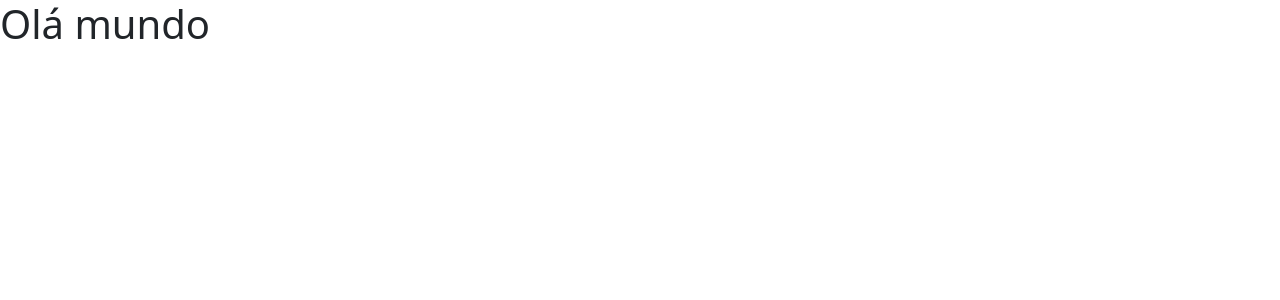
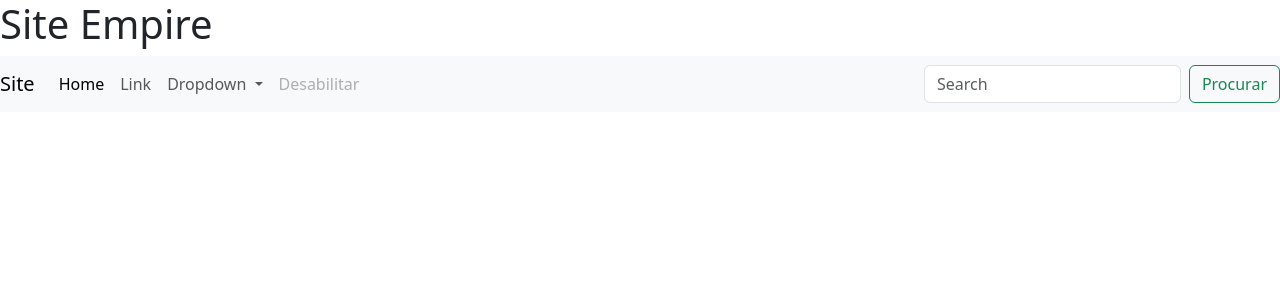
Before and after one commit to Douglas2022/PrimeiroDeployPA, a Flask app: page /pagina2 in a window 1280 px wide. Shown: the top 300 px of the page. Run offline with Flask 3, Linux system fonts and the light colour scheme; parts of the project's set-up code (start-up, migrations or seed data) failed here and were passed over.

Commit message:
Aula de Deploy

```diff
--- a/app.py
+++ b/app.py
@@ -17,5 +17,3 @@ def pagina2():
 
 
 app.run(debug = True)
-
-git
--- a/templates/pagina2.html
+++ b/templates/pagina2.html
@@ -1,6 +1,53 @@
 {% extends 'base.html' %}
 
 {% block conteudo %}
-   <h1>Olá mundo</h1>
+<h1 class="aria-label">Site Empire</h1>
+<div class="containner text-color-black">
+   <div class="row text-color-black ">
+      <nav class="navbar navbar-expand-lg bg-body-tertiary">
+         <div class="container-fluid">
+            <a class="navbar-brand" href="#">Site</a>
+            <button class="navbar-toggler" type="button" data-bs-toggle="collapse"
+               data-bs-target="#navbarSupportedContent" aria-controls="navbarSupportedContent" aria-expanded="false"
+               aria-label="Toggle navigation">
+               <span class="navbar-toggler-icon"></span>
+            </button>
+            <div class="collapse navbar-collapse" id="navbarSupportedContent">
+               <ul class="navbar-nav me-auto mb-2 mb-lg-0">
+                  <li class="nav-item">
+                     <a class="nav-link active" aria-current="page" href="#">Home</a>
+                  </li>
+                  <li class="nav-item">
+                     <a class="nav-link" href="#">Link</a>
+                  </li>
+                  <li class="nav-item dropdown">
+                     <a class="nav-link dropdown-toggle" href="#" role="button" data-bs-toggle="dropdown"
+                        aria-expanded="false">
+                        Dropdown
+                     </a>
+                     <ul class="dropdown-menu">
+                        <li><a class="dropdown-item" href="#">Action</a></li>
+                        <li><a class="dropdown-item" href="#">Another action</a></li>
+                        <li>
+                           <hr class="dropdown-divider">
+                        </li>
+                        <li><a class="dropdown-item" href="#">Something else here</a></li>
+                     </ul>
+                  </li>
+                  <li class="nav-item">
+                     <a class="nav-link disabled" aria-disabled="true">Desabilitar</a>
+                  </li>
+               </ul>
+               <form class="d-flex" role="search">
+                  <input class="form-control me-2" type="search" placeholder="Search" aria-label="Search" />
+                  <button class="btn btn-outline-success" type="submit">Procurar</button>
+               </form>
+            </div>
+         </div>
+      </nav>
+
+   </div>
+
+</div>
 
 {% endblock %}
```
